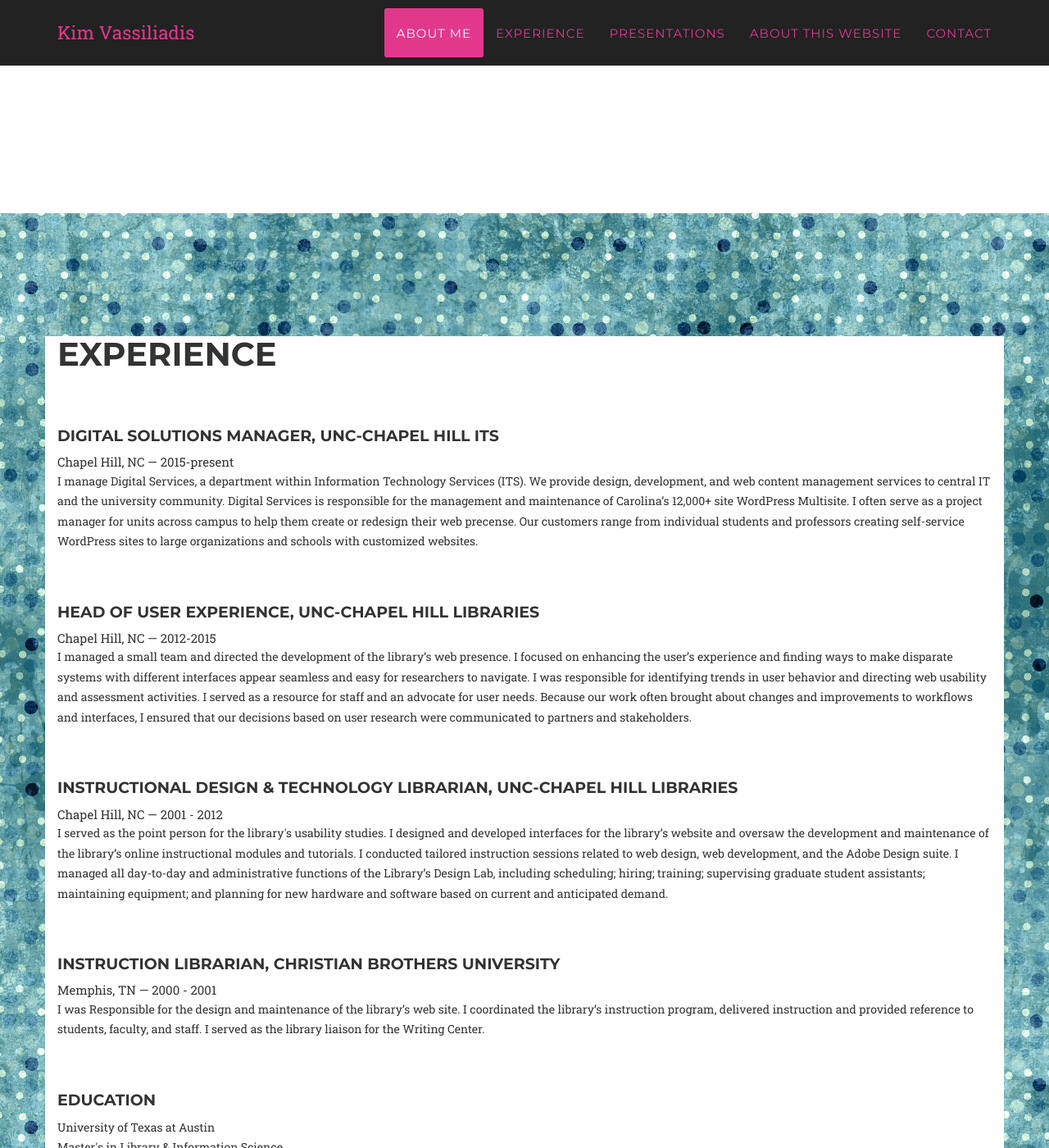
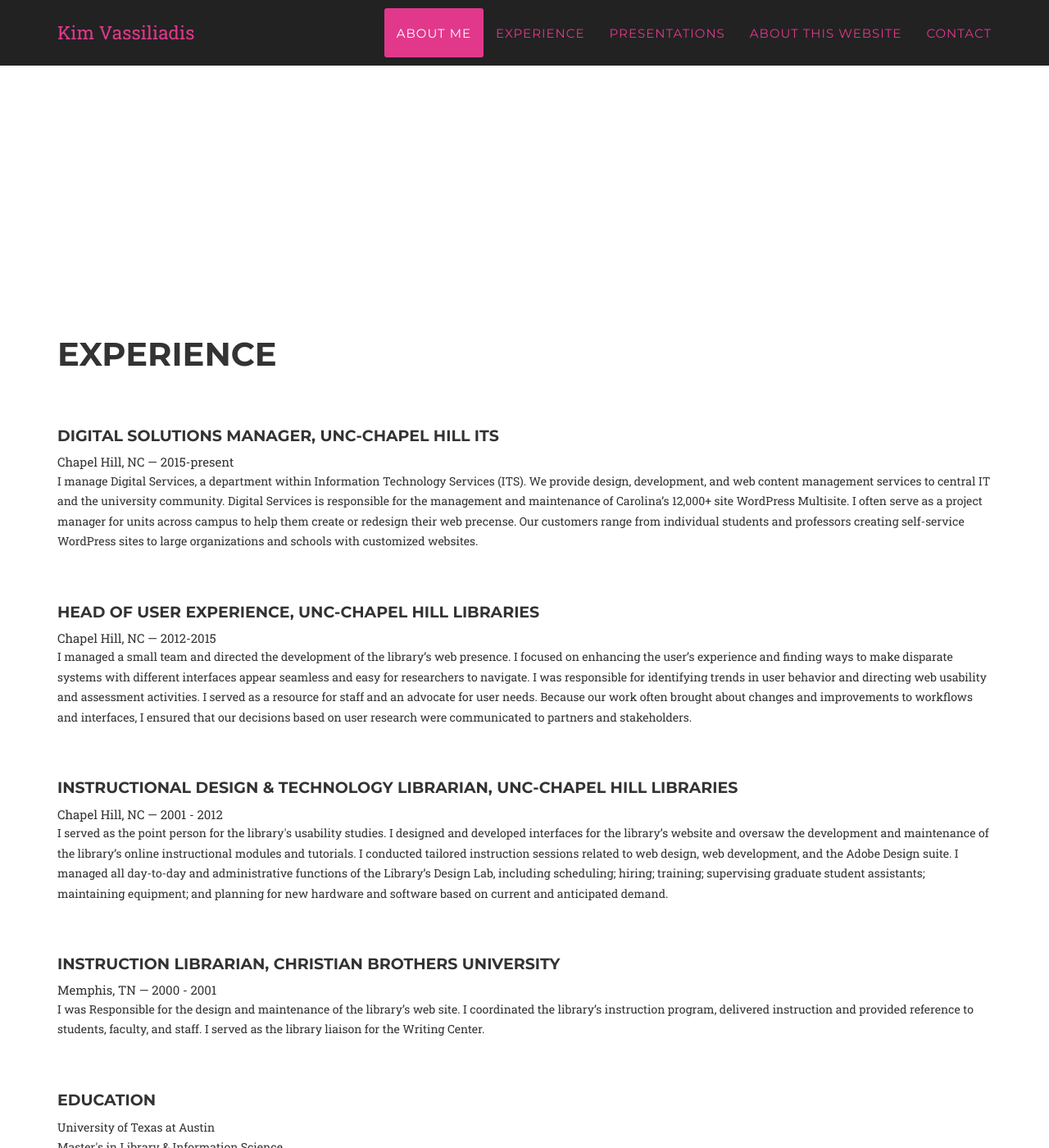
Before and after one commit to kimbrarian/jekyll, a Jekyll site: the page built from index.html, in a window 1280 px wide and 1400 px high, scrolled down 1253 px. Shown: the whole window at 82% size. Built offline with Jekyll 4.4.1, drawn with Linux system fonts in a browser that asks for light colours; some web fonts are replaced.

Commit message:
Update agency.css

```diff
--- a/_includes/css/agency.css
+++ b/_includes/css/agency.css
@@ -335,11 +335,11 @@ section h2.section-heading {
     font-size: 40px;
 }
 
-#experience {
+/*#experience {
 background:url('img/webtreats-grungy-teal.jpg');
 }
 
-#experience .container {background:#fff;}
+#experience .container {background:#fff;}*/
 
 section h3.section-subheading {
     margin-bottom: 75px;
```
